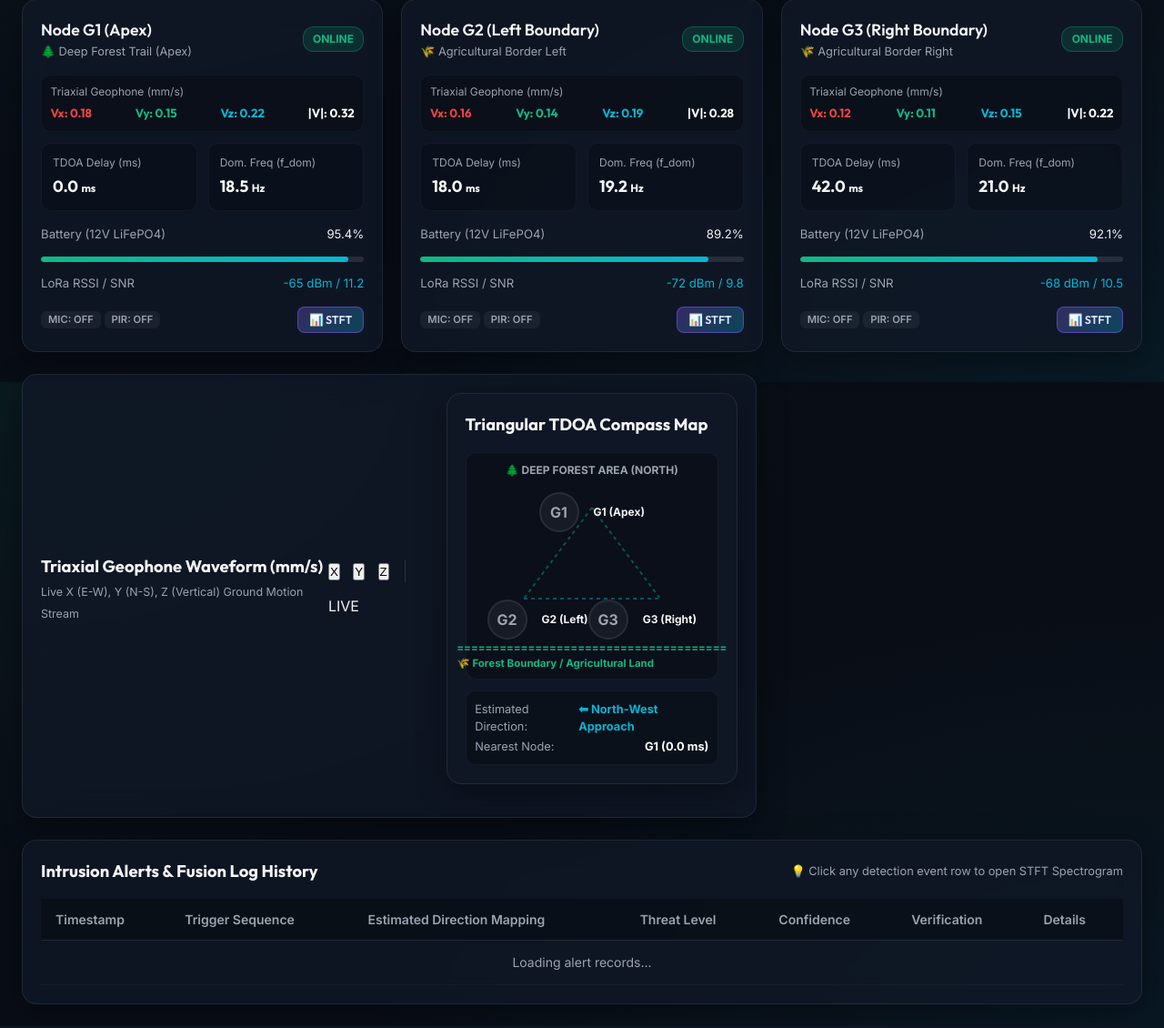
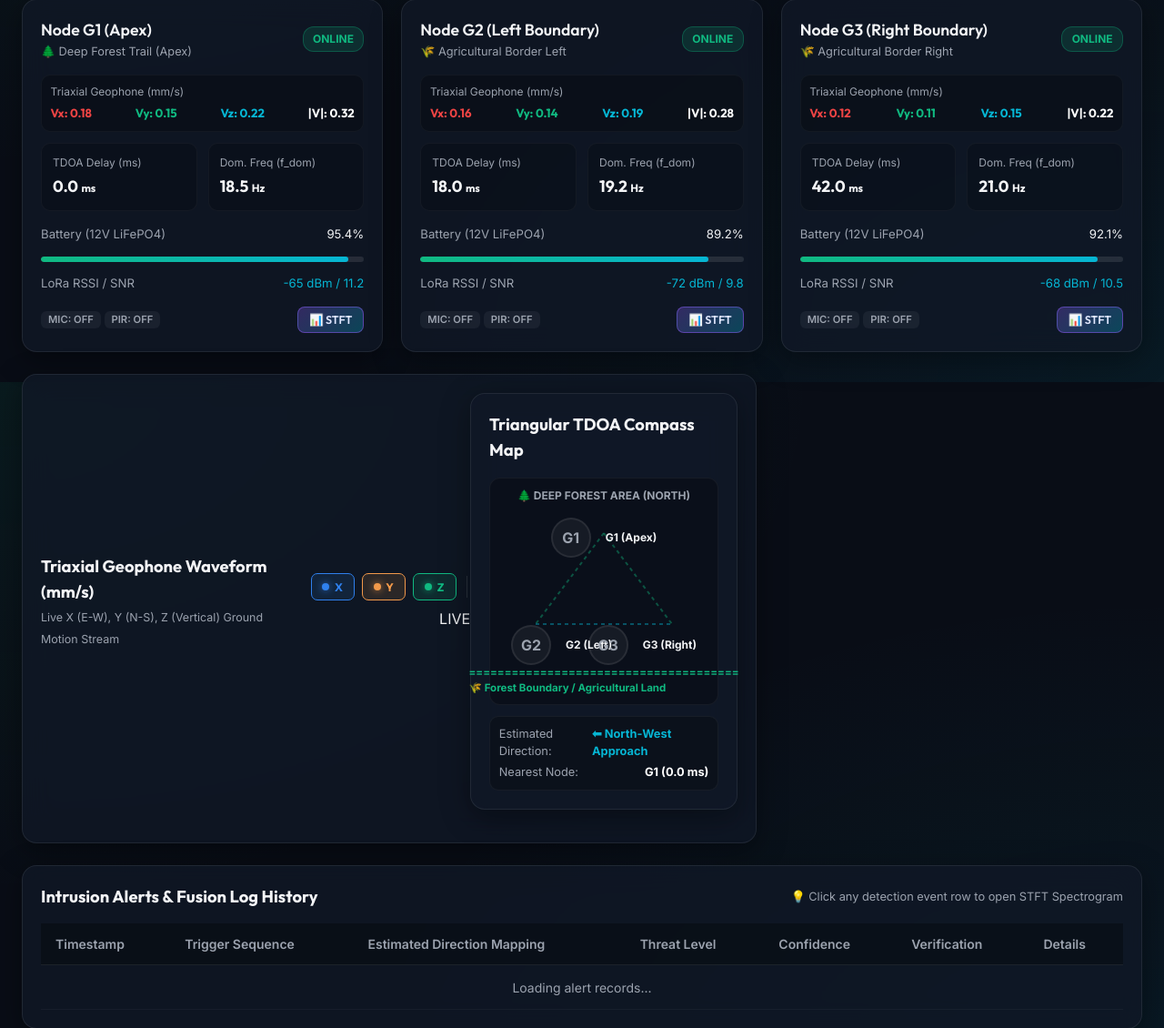
Before and after one commit to sreework001-cloud/elephant-intrusion-detection, a FastAPI app: page / in a window 1280 px wide. Shown: the part 380-1510 px from the top of the page at 91% size. Run offline with FastAPI, Linux system fonts and the light colour scheme.

Commit message:
Update dashboard.css

```diff
--- a/static/css/dashboard.css
+++ b/static/css/dashboard.css
@@ -69,23 +69,7 @@
     font-size: 0.8rem;
 }
 
-/* Axis Toggle Buttons */
-.axis-btn {
-    background: rgba(255, 255, 255, 0.05);
-    border: 1px solid var(--border-glass);
-    color: var(--text-muted);
-    font-size: 0.72rem;
-    padding: 0.25rem 0.6rem;
-    border-radius: 6px;
-    cursor: pointer;
-    font-weight: 600;
-    transition: all 0.2s ease;
-}
 
-.axis-btn.active, .axis-btn:hover {
-    background: rgba(255, 255, 255, 0.15);
-    color: white;
-}
 
 /* Header */
 .dashboard-header {
@@ -567,49 +551,313 @@
     flex-wrap: wrap;
 }
 
+/* =========================================================
+   WAVEFORM
+   ========================================================= */
 
-/* Axis checkbox */
+#vibrationCanvas {
+    width: 100%;
+    height: 360px;
+    display: block;
 
-.axis-check {
+    background: #10171B;
+
+    border-radius: 12px;
+
+    border: 1px solid rgba(255,255,255,0.06);
+
+    box-sizing: border-box;
+}
+
+
+/* =========================================================
+   WAVEFORM CONTROLS
+   ========================================================= */
+
+.waveform-controls {
+    display: flex;
+    align-items: center;
+    justify-content: flex-end;
+
+    gap: 0.5rem;
+
+    flex-wrap: wrap;
+}
+
+
+/* =========================================================
+   AXIS BUTTON
+   ========================================================= */
+
+.wave-axis-btn {
+
     display: inline-flex;
+
     align-items: center;
+
     gap: 0.35rem;
 
-    font-size: 0.9rem;
-    font-weight: 600;
+    min-width: 48px;
+
+    justify-content: center;
+
+    padding: 0.38rem 0.65rem;
+
+    border-radius: 7px;
+
+    background: rgba(255,255,255,0.04);
+
+    border: 1px solid rgba(255,255,255,0.12);
+
+    color: var(--text-muted);
+
+    font-family: var(--font-heading);
+
+    font-size: 0.78rem;
+
+    font-weight: 700;
 
     cursor: pointer;
 
+    transition:
+        background 0.18s ease,
+        border-color 0.18s ease,
+        color 0.18s ease,
+        opacity 0.18s ease;
+
     user-select: none;
-
-    transition: opacity 0.2s ease;
-}
-
-.axis-check input {
-    display: none;
 }
 
 
-/* Checkbox square */
+/* =========================================================
+   AXIS INDICATOR
+   ========================================================= */
 
-.axis-check .checkmark {
-    width: 20px;
-    height: 20px;
+.axis-indicator {
 
-    border-radius: 4px;
+    width: 8px;
+
+    height: 8px;
+
+    border-radius: 50%;
+
+    background: currentColor;
+
+    opacity: 0.35;
+
+    transition:
+        opacity 0.18s ease,
+        box-shadow 0.18s ease;
+}
+
+
+/* =========================================================
+   X AXIS
+   ========================================================= */
+
+.wave-axis-btn.axis-x {
+    color: #2F80ED;
+}
+
+.wave-axis-btn.axis-x.active {
+
+    background: rgba(47,128,237,0.12);
+
+    border-color: #2F80ED;
+
+    color: #2F80ED;
+}
+
+.wave-axis-btn.axis-x.active
+.axis-indicator {
+
+    opacity: 1;
+
+    box-shadow:
+        0 0 8px rgba(47,128,237,0.8);
+}
+
+
+/* =========================================================
+   Y AXIS
+   ========================================================= */
+
+.wave-axis-btn.axis-y {
+    color: #F2994A;
+}
+
+.wave-axis-btn.axis-y.active {
+
+    background: rgba(242,153,74,0.12);
+
+    border-color: #F2994A;
+
+    color: #F2994A;
+}
+
+.wave-axis-btn.axis-y.active
+.axis-indicator {
+
+    opacity: 1;
+
+    box-shadow:
+        0 0 8px rgba(242,153,74,0.8);
+}
+
+
+/* =========================================================
+   Z AXIS
+   ========================================================= */
+
+.wave-axis-btn.axis-z {
+    color: #10B981;
+}
+
+.wave-axis-btn.axis-z.active {
+
+    background: rgba(16,185,129,0.12);
+
+    border-color: #10B981;
+
+    color: #10B981;
+}
+
+.wave-axis-btn.axis-z.active
+.axis-indicator {
+
+    opacity: 1;
+
+    box-shadow:
+        0 0 8px rgba(16,185,129,0.8);
+}
+
+
+/* =========================================================
+   HOVER
+   ========================================================= */
+
+.wave-axis-btn:hover {
+
+    background:
+        rgba(255,255,255,0.08);
+
+    transform: translateY(-1px);
+}
+
+
+/* =========================================================
+   INACTIVE
+   ========================================================= */
+
+.wave-axis-btn:not(.active) {
+
+    opacity: 0.45;
+
+    border-color:
+        rgba(255,255,255,0.08);
+
+    color:
+        var(--text-dim);
+}
+
+.wave-axis-btn:not(.active)
+.axis-indicator {
+
+    opacity: 0.25;
+
+    box-shadow: none;
+}
+
+
+/* =========================================================
+   DIVIDER
+   ========================================================= */
+
+.waveform-divider {
+
+    width: 1px;
+
+    height: 22px;
+
+    background:
+        rgba(255,255,255,0.12);
+
+    margin:
+        0 0.25rem;
+}
+
+
+/* =========================================================
+   LIVE STATUS
+   ========================================================= */
+
+.waveform-live {
 
     display: inline-flex;
+
     align-items: center;
-    justify-content: center;
 
-    font-size: 13px;
-    font-weight: 800;
+    gap: 0.35rem;
 
-    color: white;
+    font-size: 0.74rem;
 
-    border: 1px solid rgba(255,255,255,0.2);
+    font-weight: 700;
 
-    transition: all 0.2s ease;
+    color:
+        var(--text-muted);
+
+    letter-spacing:
+        0.03em;
+}
+
+
+.live-dot {
+
+    width: 7px;
+
+    height: 7px;
+
+    border-radius: 50%;
+
+    background:
+        var(--color-emerald);
+
+    box-shadow:
+        0 0 8px
+        rgba(16,185,129,0.75);
+
+    animation:
+        waveform-live-pulse 1.5s
+        infinite;
+}
+
+
+@keyframes waveform-live-pulse {
+
+    0%, 100% {
+        opacity: 1;
+    }
+
+    50% {
+        opacity: 0.35;
+    }
+}
+
+
+/* =========================================================
+   RESPONSIVE
+   ========================================================= */
+
+@media (max-width: 768px) {
+
+    #vibrationCanvas {
+        height: 300px;
+    }
+
+    .waveform-controls {
+        justify-content: flex-start;
+    }
+
 }
 
 
```
